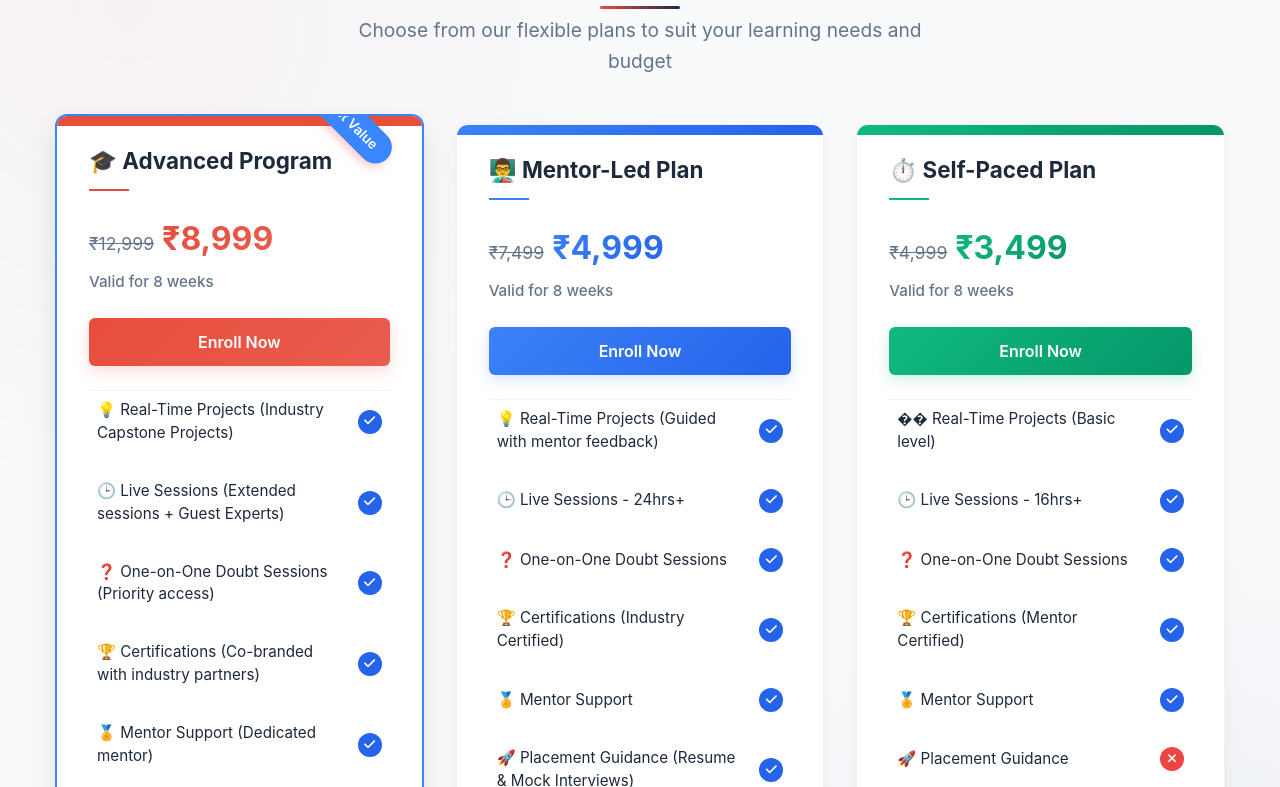
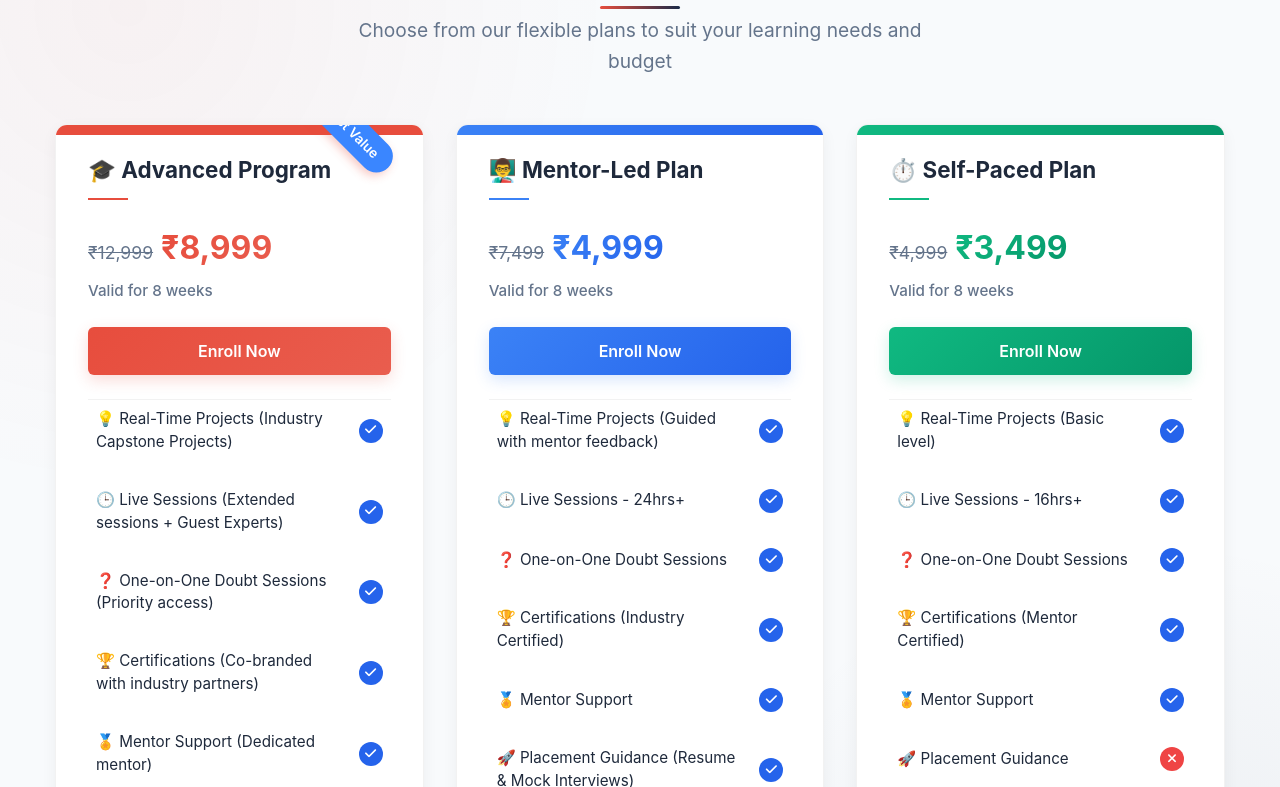
Before and after one commit to rahula320/edtech-website, a React (Create React App) app in the folder client/: page /programs/android-development in a window 1280 px wide. Shown: the part 2993-3780 px from the top of the page. Built offline with nearby package versions, Linux system fonts and the light colour scheme.

Commit message:
Remove Cashfree payment elements and clean up unused code

```diff
--- a/client/src/pages/ProgramDetail.js
+++ b/client/src/pages/ProgramDetail.js
@@ -6,7 +6,6 @@ function ProgramDetail({ programsData }) {
   const { programId } = useParams();
   const [program, setProgram] = useState(null);
   const [selectedTab, setSelectedTab] = useState('overview');
-  const [selectedPricingPlan, setSelectedPricingPlan] = useState('advanced');
   const pricingRef = useRef(null);
 
   useEffect(() => {
@@ -54,18 +53,6 @@ function ProgramDetail({ programsData }) {
   const handleEnrollNow = () => {
     // Scroll to pricing plans section
     pricingRef.current.scrollIntoView({ behavior: 'smooth' });
-  };
-
-  const handlePaymentRedirect = (plan) => {
-    // Direct links to Cashfree payment pages
-    const paymentLinks = {
-      'self': 'https://payments.cashfree.com/forms/selfpacedcomplete',
-      'mentor': 'https://payments.cashfree.com/forms/mentorledcomplete',
-      'advanced': 'https://payments.cashfree.com/forms/advancecomplete'
-    };
-
-    // Open payment link in new tab
-    window.open(paymentLinks[plan], '_blank');
   };
 
   if (!program) {
@@ -376,7 +363,7 @@ function ProgramDetail({ programsData }) {
           <p className="pricing-intro">Choose from our flexible plans to suit your learning needs and budget</p>
 
           <div className="pricing-cards">
-            <div className={`pricing-card ${selectedPricingPlan === 'advanced' ? 'selected' : ''}`}>
+            <div className="pricing-card">
               <div className="plan-tag">Best Value</div>
               <h3>🎓 Advanced Program</h3>
               <div className="price">
@@ -384,10 +371,7 @@ function ProgramDetail({ programsData }) {
                 <span className="current-price">₹8,999</span>
               </div>
               <div className="duration">Valid for {program.duration}</div>
-              <button
-                className="pricing-button"
-                onClick={() => handlePaymentRedirect('advanced')}
-              >
+              <button className="pricing-button">
                 Enroll Now
               </button>
               <ul className="plan-features">
@@ -422,17 +406,14 @@ function ProgramDetail({ programsData }) {
               </ul>
             </div>
 
-            <div className={`pricing-card ${selectedPricingPlan === 'mentor' ? 'selected' : ''}`}>
+            <div className="pricing-card">
               <h3>👨‍🏫 Mentor-Led Plan</h3>
               <div className="price">
                 <span className="original-price">₹7,499</span>
                 <span className="current-price">₹4,999</span>
               </div>
               <div className="duration">Valid for {program.duration}</div>
-              <button
-                className="pricing-button"
-                onClick={() => handlePaymentRedirect('mentor')}
-              >
+              <button className="pricing-button">
                 Enroll Now
               </button>
               <ul className="plan-features">
@@ -467,22 +448,19 @@ function ProgramDetail({ programsData }) {
               </ul>
             </div>
 
-            <div className={`pricing-card ${selectedPricingPlan === 'self' ? 'selected' : ''}`}>
+            <div className="pricing-card">
               <h3>⏱️ Self-Paced Plan</h3>
               <div className="price">
                 <span className="original-price">₹4,999</span>
                 <span className="current-price">₹3,499</span>
               </div>
               <div className="duration">Valid for {program.duration}</div>
-              <button
-                className="pricing-button"
-                onClick={() => handlePaymentRedirect('self')}
-              >
+              <button className="pricing-button">
                 Enroll Now
               </button>
               <ul className="plan-features">
                 <li>
-                  <span className="feature-text">�� Real-Time Projects (Basic level)</span>
+                  <span className="feature-text">💡 Real-Time Projects (Basic level)</span>
                   <span className="feature-status included"><i className="fas fa-check"></i></span>
                 </li>
                 <li>
```
